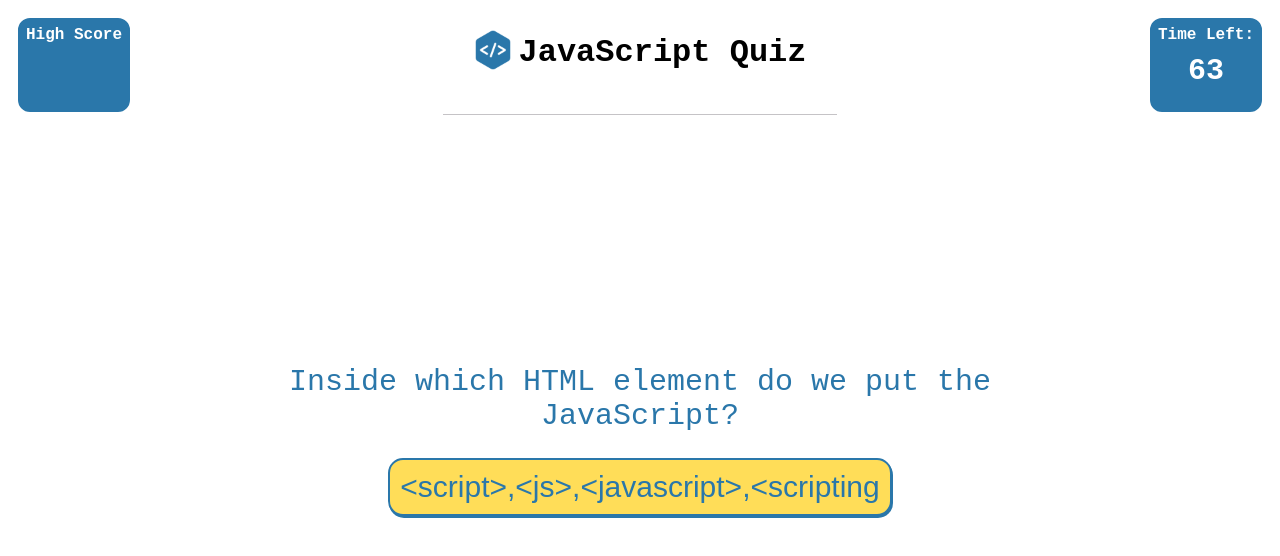
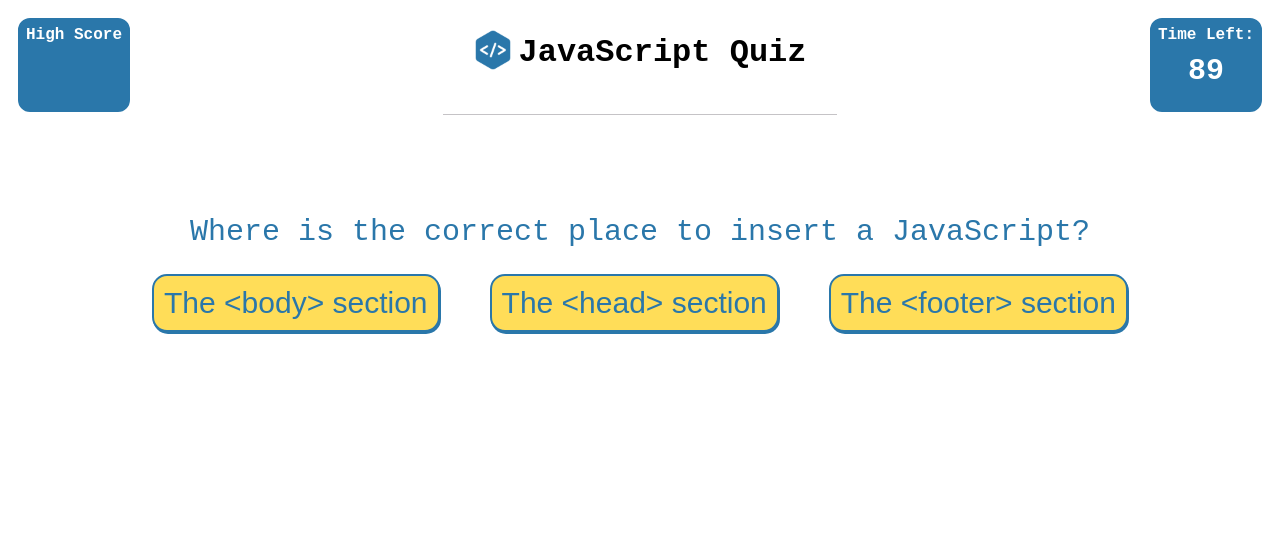
Before and after one commit to LyleKilson/code-quiz, a plain HTML site: page index.html in a window 1280 px wide. Both pictures are taken after a click on the button "Get Started!". Drawn offline with Linux system fonts and the light colour scheme.

Commit message:
added choices button styles and click function

```diff
--- a/assets/css/style.css
+++ b/assets/css/style.css
@@ -47,7 +47,7 @@ header h4 {
 }
 
 #quizSection {
-  margin: 250px 200px;
+  margin: 100px auto;
   color: #2a77aa;
   font-size: 30px;
   display: flex;
@@ -56,10 +56,7 @@ header h4 {
   text-align: center;
 }
 
-#button {
-  display: flex;
-  flex-wrap: wrap;
-  justify-content: center;
+.button {
   text-align: center;
   color: #2a77aa;
   background-color: #ffdd58;
@@ -72,6 +69,17 @@ header h4 {
   outline: none;
 }
 
+#name {
+  width: 250px;
+  height: 55px;
+  border: #2a77aa solid 2px;
+  color: #2a77aa;
+  border-radius: 15px;
+  font-size: 30px;
+  outline: none;
+  text-align: center;
+}
+
 button:hover {
   opacity: 0.8;
 }
--- a/assets/js/script.js
+++ b/assets/js/script.js
@@ -1,17 +1,18 @@
 // Variable for start button
-var startBtn = document.querySelector("button");
+var btnClick = document.querySelector("button");
+var startBtn = document.querySelector("#button");
+var displayQuestion = document.getElementById("questionBody");
 
 // Time and score variables
-var score = 0;
+var score = [];
 var timeLeft = 0;
-var currentQuestion = 0;
-var timer;
+var currentQuestion = -1;
 
 //Arrray of questionsArr and answers
 var questionsArr = [
   {
     question: "Inside which HTML element do we put the JavaScript?",
-    choices: ["<script>", "<js>", "<javascript>", "<scripting"],
+    choices: ["<script>", "<js>", "<javascript>", "<scripting>"],
     answer: "<script>",
   },
   {
@@ -19,7 +20,6 @@ var questionsArr = [
     choices: [
       "The <body> section",
       "The <head> section",
-      "Both the <head> section and the <body section are correct.",
       "The <footer> section",
     ],
     answer: "The <body> section",
@@ -63,21 +63,47 @@ function startQuiz() {
       document.getElementById("timer").innerHTML = "0";
       endQuiz();
     }
-  }, 100);
+  }, 1000);
+  var removeStartBtn = document.getElementById("button");
+  removeStartBtn.remove();
   startQuestions();
 }
 
 var startQuestions = function () {
-  var displayQuestion = document.getElementById("questionBody");
-  displayQuestion.innerHTML = questionsArr[currentQuestion].question;
-  var dispalyChoices = document.getElementById("button");
-  dispalyChoices.textContent= questionsArr[currentQuestion].choices;
+  currentQuestion++;
+
+  if (currentQuestion > 4) {
+    endQuiz();
+  } else {
+    displayQuestion.innerHTML = questionsArr[currentQuestion].question;
+    createChoicesBtns();
+  }
+};
+
+var createChoicesBtns = function () {
+  var btnsDiv = document.createElement("div");
+
+  for (var i = 0; i < questionsArr[currentQuestion].choices.length; i++) {
+    var choicesBtn = document.createElement("button");
+    choicesBtn.setAttribute("onclick", "startQuestions()");
+    choicesBtn.className = "button";
+    choicesBtn.textContent = questionsArr[currentQuestion].choices[i];
+    btnsDiv.appendChild(choicesBtn);
+  }
+  displayQuestion.append(btnsDiv);
+};
+
+var endQuiz = function () {
+  clearInterval(timer);
+
+  displayQuestion.innerHTML =
+    "<h2>Game Over!</h2> <h3>You got a score of + + /100! <div><input type=text id='name' placeholder='First Name'><button class='button' id='scoreBtn' onclick='saveScore()'>Submit Score</button></div>";
+};
+
+var saveScore = function () {
+
 };
 
 //Button click to call startQuiz()
+btnClick.addEventListener("click", startQuestions);
 startBtn.addEventListener("click", startQuiz);
-
-//if ( currentQuestion < questionsArr.length) {
-//currentQuestion++;
-
-//document.getElementById("quizBody").innerHTML = "<span>" + questionsArr[0].question + "</span>";
--- a/index.html
+++ b/index.html
@@ -26,9 +26,8 @@
     </header>
     <!--main body-->
     <main id="quizSection">
-    <div id="questionBody"></div>
-      <section id="choiceSection"></section>
-      <button id="button">Get Started!</button>
+      <div id="questionBody"></div>
+      <button class="button" id="button">Get Started!</button>
     </main>
     <script src="./assets/js/script.js"></script>
   </body>
```
